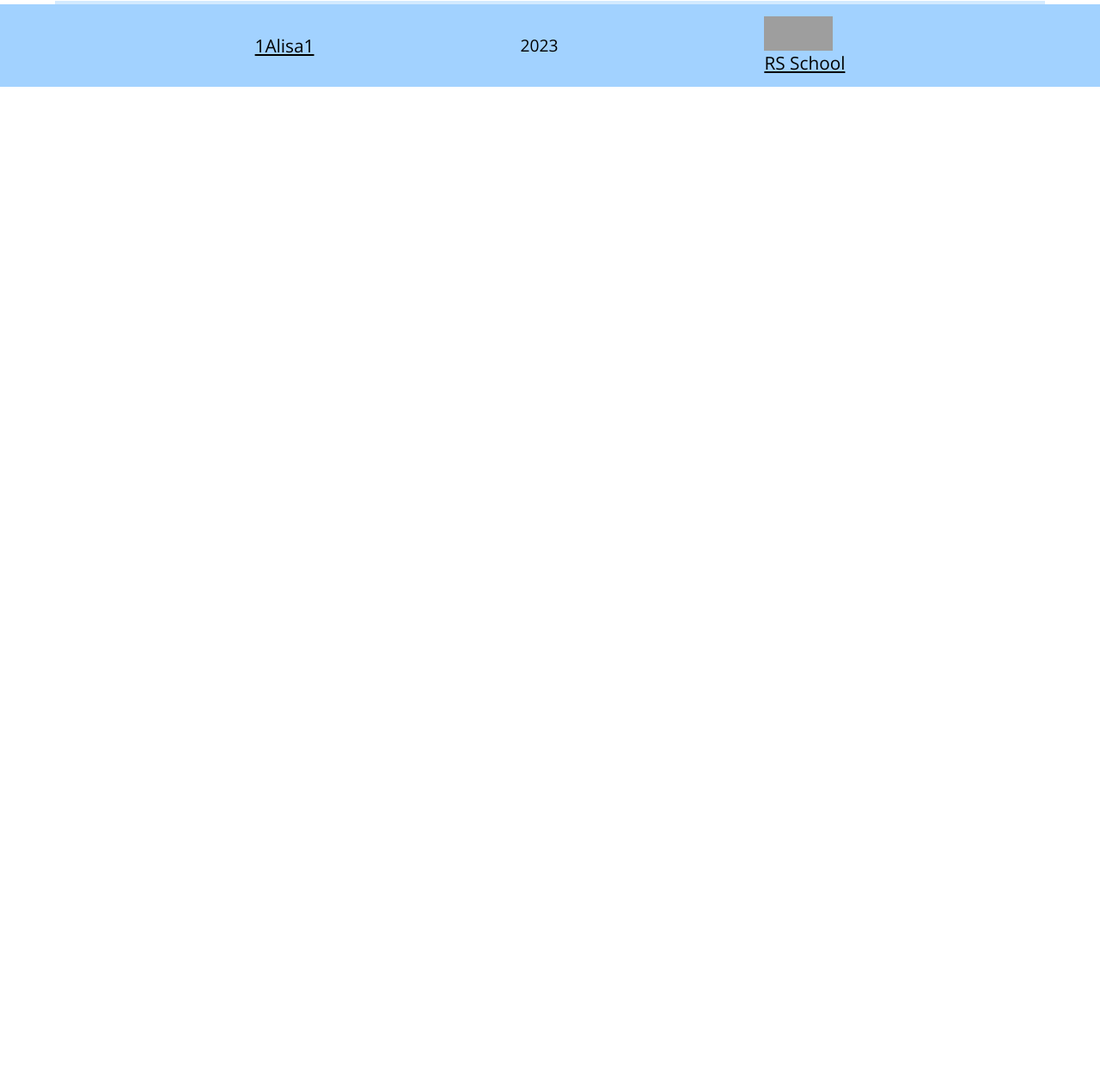
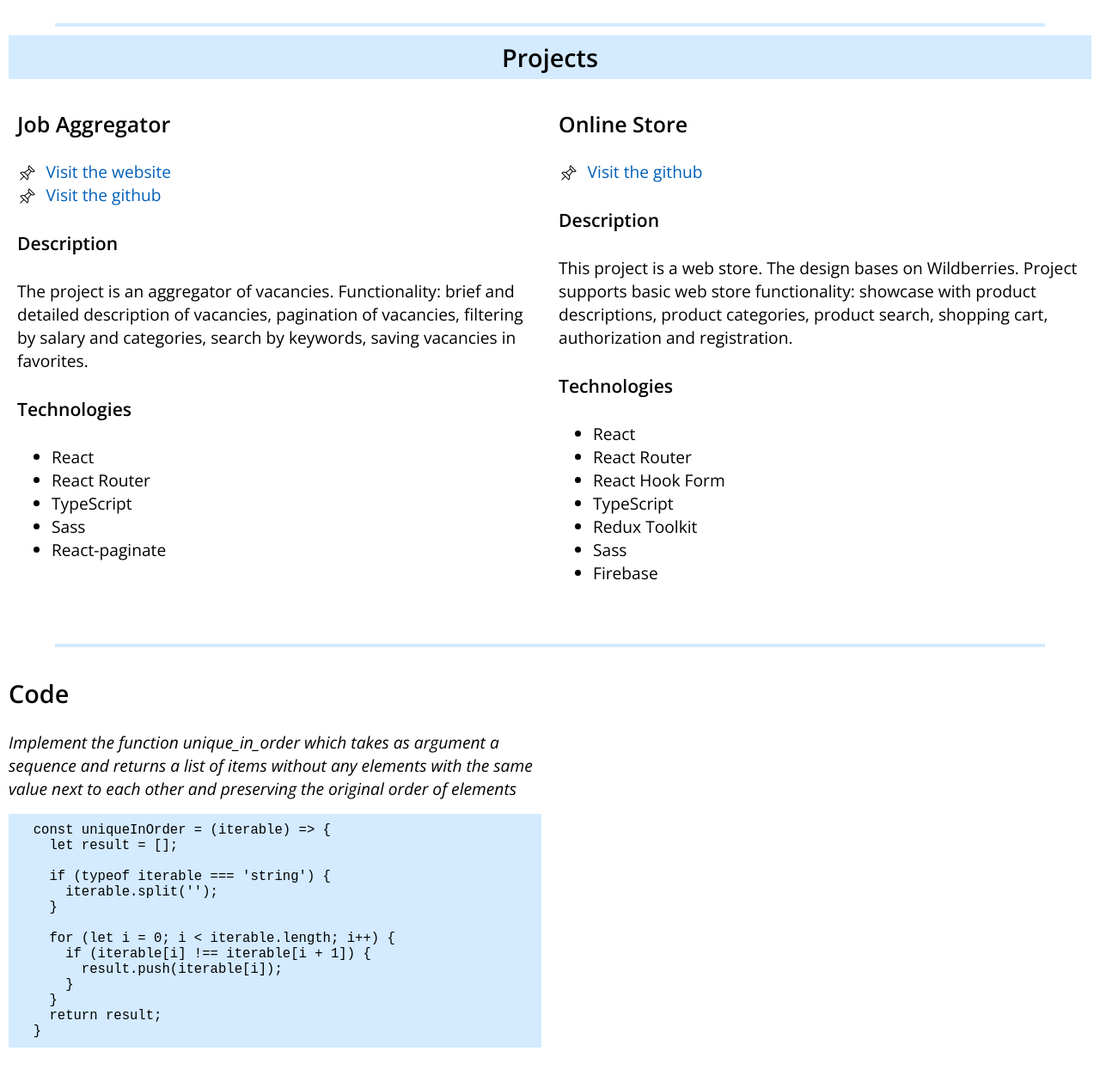
Before and after one commit to 1Alisa1/rsschool-cv, a plain HTML site: page index.html in a window 1280 px wide. Shown: the part 721-1980 px from the top of the page at 86% size. Before the commit the page ends 822 px from the top, so only its background shows below. Drawn offline with nearby package versions, Linux system fonts and the light colour scheme; grey boxes are pictures that could not be loaded.

Commit message:
feat: add projects and code sections

```diff
--- a/index.html
+++ b/index.html
@@ -92,6 +92,91 @@
           as a professional.</p>
       </section>
       <div class="border"></div>
+      <section class="section projects" id="projects">
+        <div class="title">
+          <h2>Projects</h2>
+        </div>
+        <div class="projects-wrapper">
+          <div class="project">
+            <h3>Job Aggregator</h3>
+            <div class="project-links">
+              <div class="project-link">
+                <img src="./img/pushpin.png" alt="pushpin" width="24px" height="24px">
+                <a href="https://1alisa1.github.io/job-aggregator">Visit the website</a>
+              </div>
+              <div class="project-link">
+                <img src="./img/pushpin.png" alt="pushpin" width="24px" height="24px">
+                <a href="https://github.com/1Alisa1/job-aggregator">Visit the github</a>
+              </div>
+            </div>
+            <div class="project-description-container">
+              <h4>Description</h4>
+              <div class="project-description">The project is an aggregator of vacancies. Functionality: brief and
+                detailed description of vacancies, pagination of vacancies, filtering by salary and categories, search
+                by keywords, saving vacancies in favorites.</div>
+            </div>
+            <div class="project-technologies-container">
+              <h4>Technologies</h4>
+              <ul class="technologies-list">
+                <li class="technologies-item">React</li>
+                <li class="technologies-item">React Router</li>
+                <li class="technologies-item">TypeScript</li>
+                <li class="technologies-item">Sass</li>
+                <li class="technologies-item">React-paginate</li>
+              </ul>
+            </div>
+          </div>
+          <div class="project">
+            <h3>Online Store</h3>
+            <div class="project-link">
+              <img src="./img/pushpin.png" alt="pushpin">
+              <a href="https://github.com/1Alisa1/online-store">Visit the github</a>
+            </div>
+            <div class="project-description-container">
+              <h4>Description</h4>
+              <div class="project-description">This project is a web store. The design bases on Wildberries. Project
+                supports basic web store functionality: showcase with product descriptions, product categories, product
+                search, shopping cart, authorization and registration.</div>
+            </div>
+            <div class="project-technologies-container">
+              <h4>Technologies</h4>
+              <ul class="technologies-list">
+                <li class="technologies-item">React</li>
+                <li class="technologies-item">React Router</li>
+                <li class="technologies-item">React Hook Form</li>
+                <li class="technologies-item">TypeScript</li>
+                <li class="technologies-item">Redux Toolkit</li>
+                <li class="technologies-item">Sass</li>
+                <li class="technologies-item">Firebase</li>
+              </ul>
+            </div>
+          </div>
+        </div>
+      </section>
+      <div class="border"></div>
+      <section class="section code" id="code">
+        <h2>Code</h2>
+        <div class="code-description">
+          <i>Implement the function unique_in_order which takes as argument a sequence and returns a list of items
+            without any elements with the same value next to each other and preserving the original order of
+            elements</i>
+        </div>
+        <pre class="code-example">
+  const uniqueInOrder = (iterable) => {
+    let result = [];
+
+    if (typeof iterable === 'string') {
+      iterable.split('');
+    }
+
+    for (let i = 0; i < iterable.length; i++) {
+      if (iterable[i] !== iterable[i + 1]) {
+        result.push(iterable[i]);
+      }
+    }
+    return result;
+  } </pre>
+      </section>
     </div>
   </main>
   <footer class="footer">
--- a/style.css
+++ b/style.css
@@ -14,6 +14,7 @@ body {
   margin: 0;
   padding: 0;
   font-family: 'Open Sans', sans-serif;
+  font-size: 1.2em;
 }
 
 .container {
@@ -39,7 +40,6 @@ body {
 
 .nav-link {
   text-decoration: none;
-  font-size: 1.2em;
   color: #000000;
 }
 
@@ -91,10 +91,6 @@ body {
   padding: 10px;
 }
 
-.year {
-  font-size: 1.2em;
-}
-
 .profile {
   display: flex;
   align-items: center;
@@ -124,7 +120,6 @@ h1 {
   display: flex;
   align-items: center;
   gap: 1em;
-  font-size: 1.2em;
   line-height: 2.5em;
 }
 
@@ -140,7 +135,6 @@ h1 {
 
 .skills-list {
   margin: 0;
-  font-size: 1.2em;
 }
 
 .skills-item {
@@ -149,6 +143,59 @@ h1 {
 
 .text {
   width: 80%;
-  font-size: 1.2em;
   line-height: 1.3em;
 }
+
+.projects {
+  display: flex;
+  flex-direction: column;
+  align-items: center;
+  width: 100%;
+}
+
+.title {
+  width: 100%;
+  background-color: #a2d2ff78;
+  text-align: center;
+}
+
+.title h2 {
+  margin: 0.2em;
+}
+
+.projects-wrapper {
+  display: flex;
+}
+
+.project {
+  width: 50%;
+  padding: 10px;
+}
+
+.project-link {
+  display: flex;
+  align-items: flex-end;
+  gap: 0.5em;
+}
+
+.project-link a {
+  text-decoration: none;
+  color: #005fb8;
+}
+
+h3 {
+  font-size: 1.3em;
+}
+
+h4 {
+  font-size: 1.1em;
+}
+
+.project-link a:hover {
+  color: rgba(0, 95, 184, 0.7);
+}
+
+.code-example {
+  padding: 10px;
+  background-color: #a2d2ff78;
+}
```
Also changed, not shown: img/pushpin.png (added).
